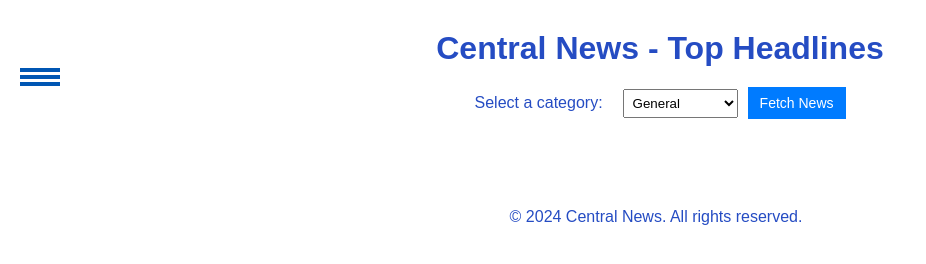
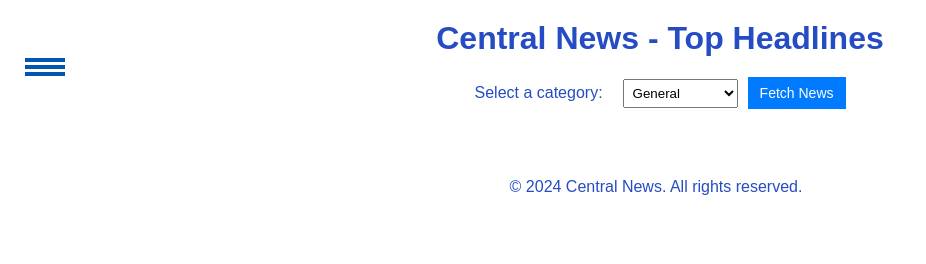
Before and after one commit to cou23001/CentralNews, a website: page src/index.html in a window 1280 px wide. Shown: the top 264 px of the page, without its empty margins (0-926 px from the left). Drawn offline with Linux system fonts and the light colour scheme; no server answers.

Commit message:
adjust padding

```diff
--- a/src/css/style.css
+++ b/src/css/style.css
@@ -11,7 +11,9 @@ header {
     align-items: center;
     justify-content: flex-start;
     text-align: center;
-    padding: 20px;
+    padding-top: 10px;
+    padding-left: 25px;
+    padding-right: 25px;
     top: 0;
 }
 
```
